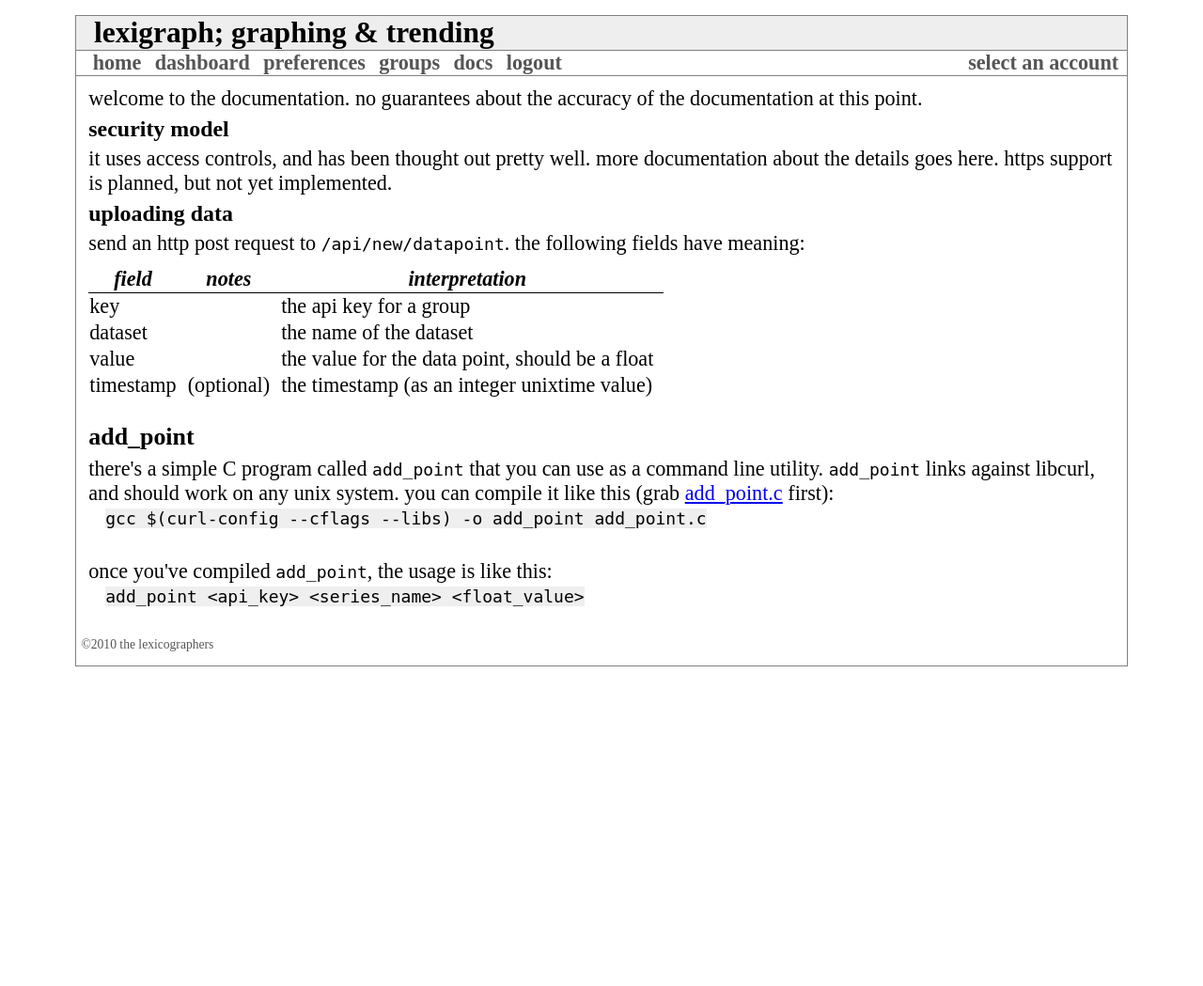
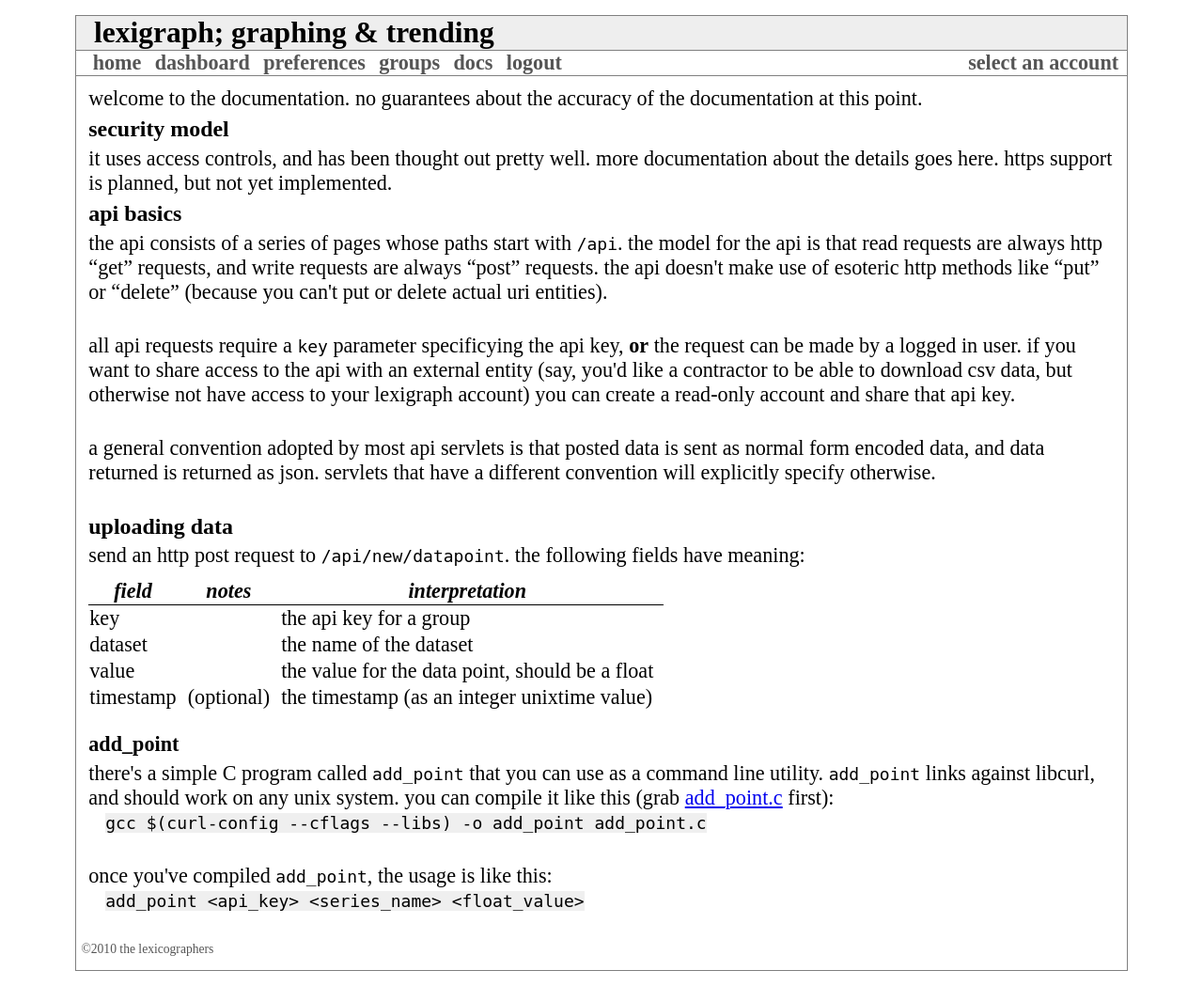
Before and after one commit to eklitzke/lexigraph, a Python web app: template templates/doc.html in a window 1280 px wide. Shown: the whole page at 94% size. Before the commit the page ends 709 px from the top, so only its background shows below. Run offline with Jinja, Linux system fonts and the light colour scheme; the template is opened without the code that fills it, so the values that code supplies are empty; some libraries are stand-ins or nearby versions.

Commit message:
doc stuff

```diff
--- a/static/css/lexigraph.css
+++ b/static/css/lexigraph.css
@@ -62,7 +62,7 @@ h2 {
 }
 
 h3 {
-    /*font-size: 0.9em;*/
+    font-size: 100%;
     font-weight: bold;
 	margin-bottom: 0.25em;
     }
--- a/templates/doc.html
+++ b/templates/doc.html
@@ -14,6 +14,30 @@ documentation at this point.
 it uses access controls, and has been thought out pretty well. more
 documentation about the details goes here. https support is planned, but not yet
 implemented.
+
+<h2>api basics</h2>
+
+<p>
+the api consists of a series of pages whose paths start with <tt>/api</tt>. the
+model for the api is that read requests are always http <q>get</q> requests, and
+write requests are always <q>post</q> requests. the api doesn't make use of
+esoteric http methods like <q>put</q> or <q>delete</q> (because you can't put
+or delete actual uri entities).
+</p>
+
+<p>
+all api requests require a <tt>key</tt> parameter specificying the api
+key, <strong>or</strong> the request can be made by a logged in user. if you
+want to share access to the api with an external entity (say, you'd like a
+contractor to be able to download csv data, but otherwise not have access to
+your lexigraph account) you can create a read-only account and share that api
+key.
+</p>
+
+<p>a general convention adopted by most api servlets is that posted data is sent
+as normal form encoded data, and data returned is returned as json. servlets
+that have a different convention will explicitly specify otherwise.
+</p>
 
 <h2>uploading data</h2>
 send an http post request to <tt>/api/new/datapoint</tt>. the following fields have meaning: <br/>
```
